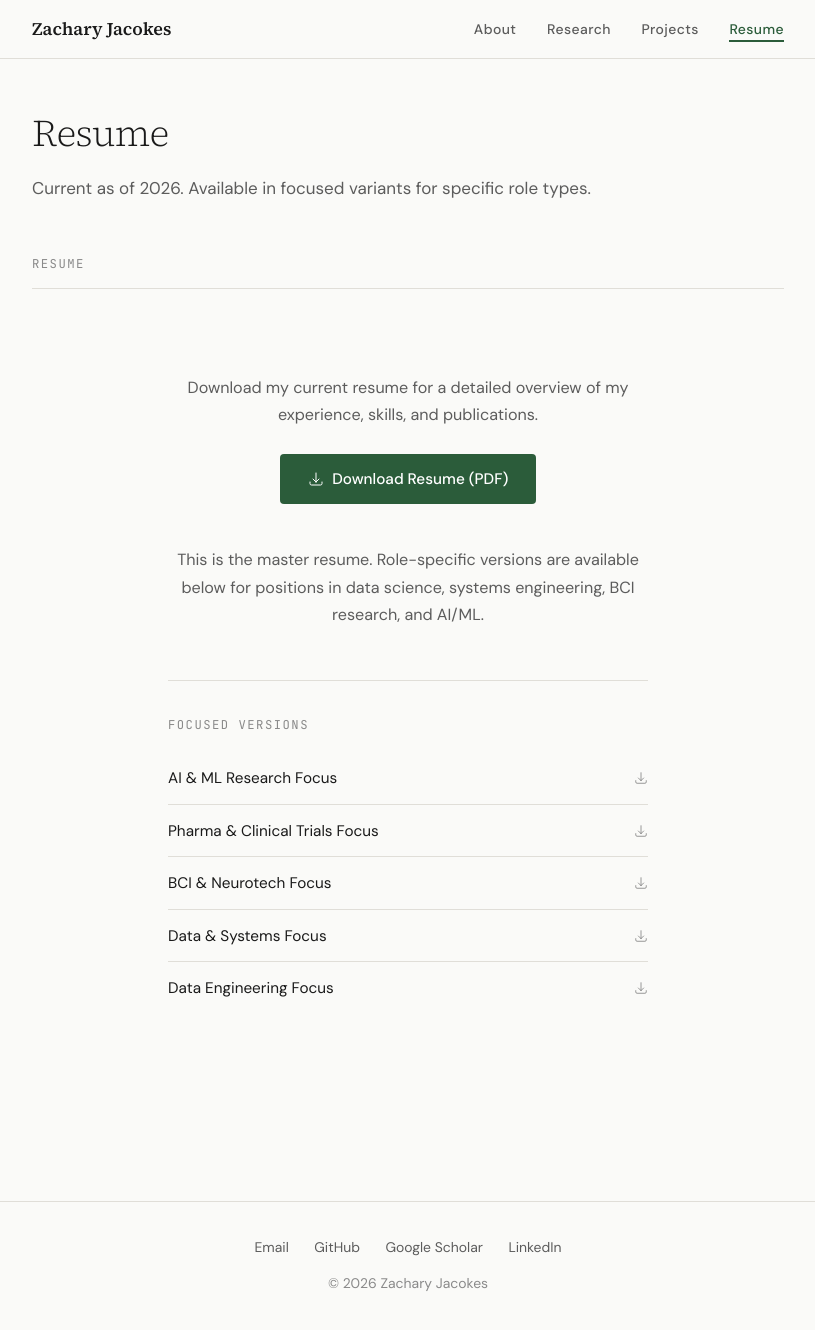
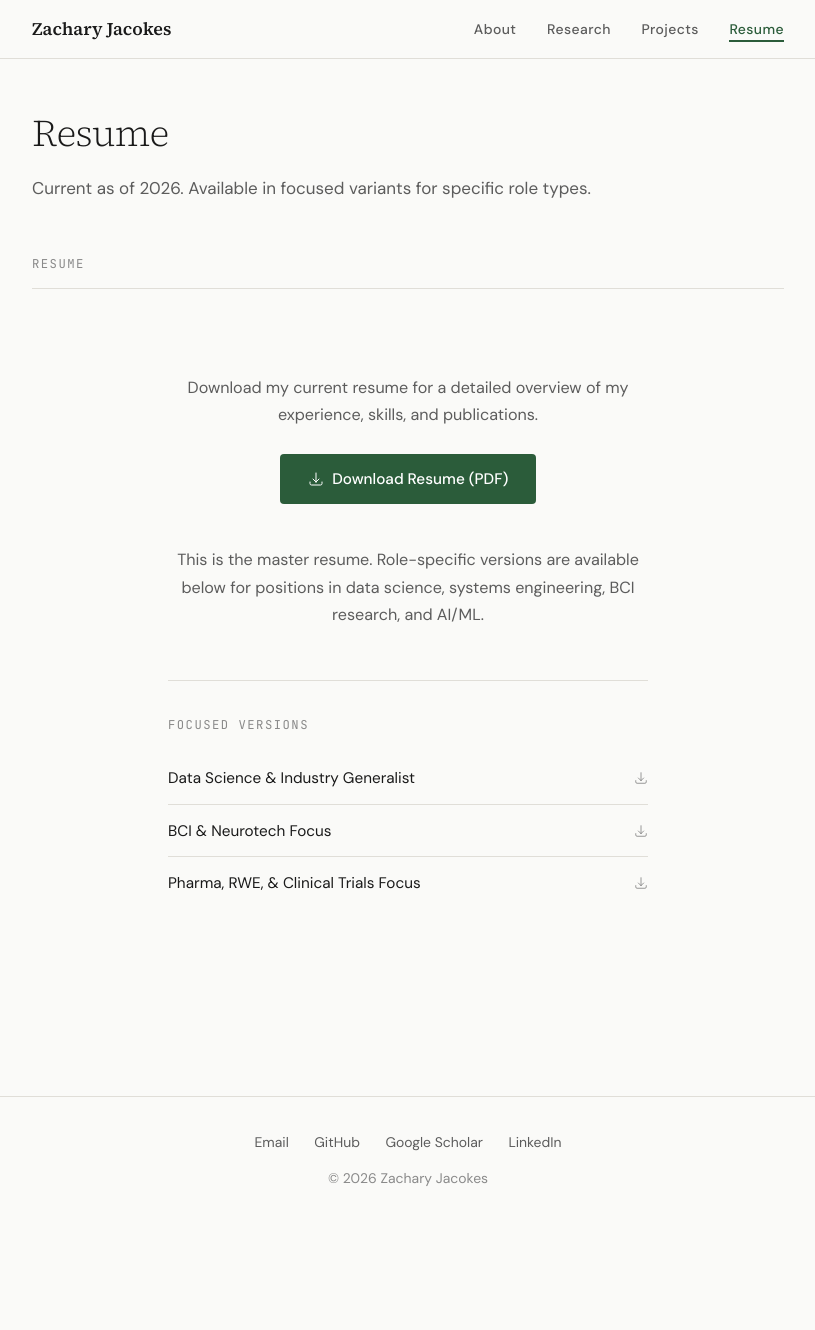
Before and after one commit to zjacokes/jacokes.github.io, a Jekyll site: the page built from resume.html, in a window 1280 px wide and 1330 px high. Shown: the whole window, without its empty margins (232-1047 px from the left). Built offline with Jekyll 4.4.1, drawn with Linux system fonts in a browser that asks for light colours.

Commit message:
updated all resumes

```diff
--- a/resume.html
+++ b/resume.html
@@ -111,7 +111,7 @@ description: "Resume of Zachary Jacokes — data scientist and neuroscientist sp
 
     <p>Download my current resume for a detailed overview of my experience, skills, and publications.</p>
 
-    <a class="resume-btn" href="/assets/zjacokes_master_resume_5-4-2026.pdf" target="_blank" rel="noopener">
+    <a class="resume-btn" href="/assets/zjacokes_master_resume_5-23-2026.pdf" target="_blank" rel="noopener">
         <svg xmlns="http://www.w3.org/2000/svg" fill="none" viewBox="0 0 24 24" stroke-width="1.5" stroke="currentColor"><path stroke-linecap="round" stroke-linejoin="round" d="M3 16.5v2.25A2.25 2.25 0 005.25 21h13.5A2.25 2.25 0 0021 18.75V16.5M16.5 12L12 16.5m0 0L7.5 12m4.5 4.5V3" /></svg>
         Download Resume (PDF)
     </a>
@@ -124,28 +124,18 @@ description: "Resume of Zachary Jacokes — data scientist and neuroscientist sp
     <div class="resume-variants">
         <div class="resume-variants-label">Focused Versions</div>
 
-        <a class="resume-variant-link" href="/assets/zjacokes_ai-research-focus_resume_3-12-2026.pdf" target="_blank" rel="noopener">
-            AI &amp; ML Research Focus
+        <a class="resume-variant-link" href="/assets/zjacokes_industry-generalist_5-23-2026.pdf" target="_blank" rel="noopener">
+            Data Science &amp; Industry Generalist
             <svg xmlns="http://www.w3.org/2000/svg" fill="none" viewBox="0 0 24 24" stroke-width="1.5" stroke="currentColor"><path stroke-linecap="round" stroke-linejoin="round" d="M3 16.5v2.25A2.25 2.25 0 005.25 21h13.5A2.25 2.25 0 0021 18.75V16.5M16.5 12L12 16.5m0 0L7.5 12m4.5 4.5V3" /></svg>
         </a>
 
-        <a class="resume-variant-link" href="/assets/zjacokes_pharma-focus_resume_5-1-2026.pdf" target="_blank" rel="noopener">
-            Pharma &amp; Clinical Trials Focus
-            <svg xmlns="http://www.w3.org/2000/svg" fill="none" viewBox="0 0 24 24" stroke-width="1.5" stroke="currentColor"><path stroke-linecap="round" stroke-linejoin="round" d="M3 16.5v2.25A2.25 2.25 0 005.25 21h13.5A2.25 2.25 0 0021 18.75V16.5M16.5 12L12 16.5m0 0L7.5 12m4.5 4.5V3" /></svg>
-        </a>
-
-        <a class="resume-variant-link" href="/assets/zjacokes_bci-focus_resume_2-18-2026.pdf" target="_blank" rel="noopener">
+        <a class="resume-variant-link" href="/assets/zjacokes_neurotech_5-23-2026.pdf" target="_blank" rel="noopener">
             BCI &amp; Neurotech Focus
             <svg xmlns="http://www.w3.org/2000/svg" fill="none" viewBox="0 0 24 24" stroke-width="1.5" stroke="currentColor"><path stroke-linecap="round" stroke-linejoin="round" d="M3 16.5v2.25A2.25 2.25 0 005.25 21h13.5A2.25 2.25 0 0021 18.75V16.5M16.5 12L12 16.5m0 0L7.5 12m4.5 4.5V3" /></svg>
         </a>
 
-        <a class="resume-variant-link" href="/assets/zjacokes_systems-focus_resume_3-12-2026.pdf" target="_blank" rel="noopener">
-            Data &amp; Systems Focus
-            <svg xmlns="http://www.w3.org/2000/svg" fill="none" viewBox="0 0 24 24" stroke-width="1.5" stroke="currentColor"><path stroke-linecap="round" stroke-linejoin="round" d="M3 16.5v2.25A2.25 2.25 0 005.25 21h13.5A2.25 2.25 0 0021 18.75V16.5M16.5 12L12 16.5m0 0L7.5 12m4.5 4.5V3" /></svg>
-        </a>
-
-        <a class="resume-variant-link" href="/assets/zjacokes_identity-DSE-focus_resume_3-12-2026.pdf" target="_blank" rel="noopener">
-            Data Engineering Focus
+        <a class="resume-variant-link" href="/assets/zjacokes_clinical-RWE_5-23-2026.pdf" target="_blank" rel="noopener">
+            Pharma, RWE, &amp; Clinical Trials Focus
             <svg xmlns="http://www.w3.org/2000/svg" fill="none" viewBox="0 0 24 24" stroke-width="1.5" stroke="currentColor"><path stroke-linecap="round" stroke-linejoin="round" d="M3 16.5v2.25A2.25 2.25 0 005.25 21h13.5A2.25 2.25 0 0021 18.75V16.5M16.5 12L12 16.5m0 0L7.5 12m4.5 4.5V3" /></svg>
         </a>
 
```
Also changed, not shown: 11 other files.
